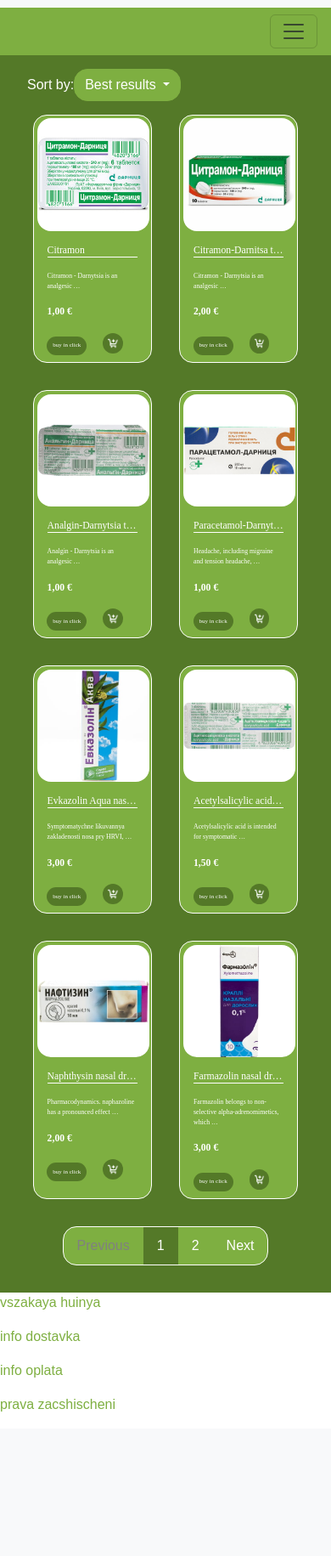
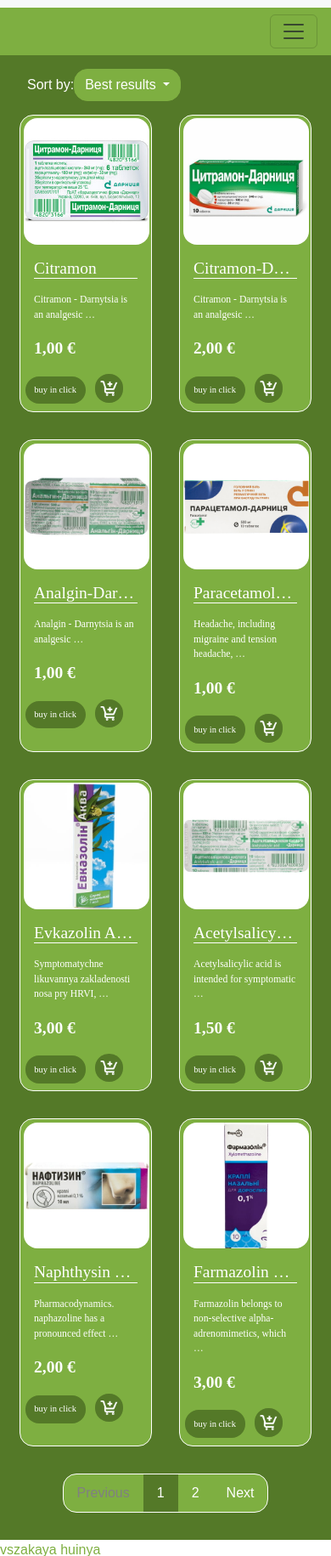
Before and after one commit to Mordvinov-ua/healthyLife, a Django app: page /search/ in a window 390 px wide. Shown: the part 283-2114 px from the top of the page at 85% size. Before the commit the page ends 1944 px from the top, so only its background shows below. Run offline with Django 4.2, Linux system fonts and the light colour scheme; data comes from the database, SQL or seed files in the repository; data that the repository does not hold is empty.

Commit message:
css phone fertig

```diff
--- a/herbs/static/css/showTovar.css
+++ b/herbs/static/css/showTovar.css
@@ -227,19 +227,20 @@
 }
 @media (max-width: 550px) {
     .tovarCart{
-        width: 36vw;
+        width: 40vw;
     }
     .tovarCartImg{
-        width: 34vw;
+        width: 38vw;
     }
     .infoTovar h5{
+        font-size: 5vw;
+    }
+    .infoTovar>p{
         font-size: 3vw;
     }
-    .infoTovar>p{
-        font-size: 2vw;
-    }
     .price{
-        font-size: 3vw;
+        width: 100%;
+        font-size: 5vw;
     }
     .button_buy_in_click{
         padding: 0.8em;
@@ -247,9 +248,9 @@
         margin-bottom: 0.6em;
         padding-left: 1em;
         padding-right: 1em;
-        font-size: 1.8vw;
+        font-size: 2.7vw;
     }
     .add_in_korb{
-        max-width: 3.5vw;
+        max-width: 6vw;
     }
 }
```
